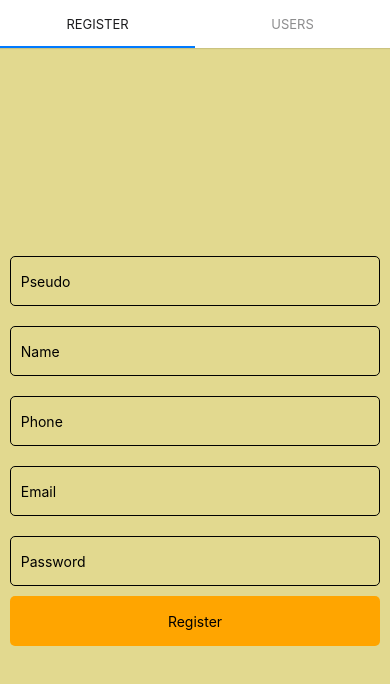
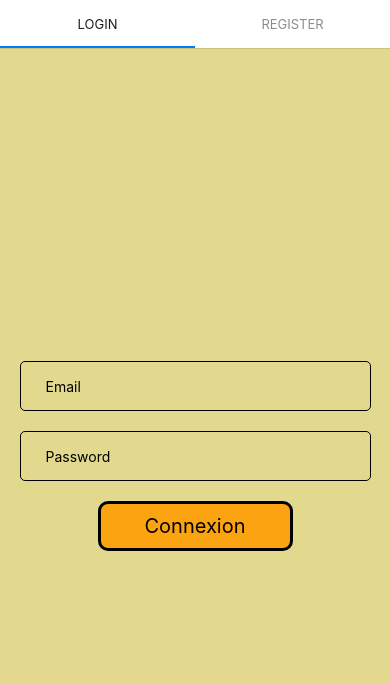
Before and after one commit to anhLEvn/messagerie-react-native, a React Native app: screen / in a window 390 px wide. Shown: the top 684 px of the page. Built offline with nearby package versions, Linux system fonts and the light colour scheme; no server answers; the database is empty.

Commit message:
show userlist

```diff
--- a/App.js
+++ b/App.js
@@ -1,25 +1,46 @@
 import { StatusBar } from 'expo-status-bar';
-import React from 'react';
+import React, { useState} from 'react';
 import { StyleSheet, Text, View } from 'react-native';
 import { NavigationContainer } from '@react-navigation/native';
 import { createMaterialTopTabNavigator } from '@react-navigation/material-top-tabs';
 import firebase from 'firebase';
 import Register from './vues/Register'
 import Users from './vues/Users'
+import Login from './vues/Login'
 
 
 
 const Tab = createMaterialTopTabNavigator();
 
 export default function App() {
+const [screen, setScreen] = useState(null);
+
+const returnLoginScreen = () => {
+  return <Login updateScreen = {setScreen}/>
+}
+
+if (screen === null) {
   return (
     <NavigationContainer >
     <Tab.Navigator>
+    <Tab.Screen name="Login" >{returnLoginScreen}</Tab.Screen>
       <Tab.Screen name="Register" component={Register} />
-      <Tab.Screen name="Users" component={Users} />
-      </Tab.Navigator>
+    </Tab.Navigator>
     </NavigationContainer>
   );
+
+}else{
+  return (
+    <Users/>
+    // <NavigationContainer >
+    // <Tab.Navigator>
+    //   <Tab.Screen name="Users" component={Users} />
+    //   </Tab.Navigator>
+    // </NavigationContainer>
+  );
+}
+
+
 }
 
 // const styles = StyleSheet.create({
--- /dev/null
+++ b/vues/Login.js
@@ -0,0 +1,92 @@
+import React, {useState, useRef} from 'react'
+import { View, Text, TextInput, TouchableOpacity, StyleSheet } from 'react-native'
+import firebase from 'firebase';
+
+
+
+export default function Login({updateScreen}) {
+
+    const [email, setEmail] = useState("")
+    const [password, setPassword] = useState("")
+
+    const emailRef = useRef();
+    const passwordRef = useRef();
+
+  const handleSubmit = () => {
+    firebase.auth().signInWithEmailAndPassword(email, password)
+    .then((userCredential) => {
+      // Signed in
+     // var user = userCredential.user;
+      updateScreen(email)
+      // ...
+    })
+    .catch((error) => {
+        resetForm();
+      //var errorCode = error.code;
+      var errorMessage = error.message;
+      console.log(errorMessage);
+    });
+
+  }
+
+  function resetForm(){
+
+    emailRef.current.setNativeProps({text: ""});
+    passwordRef.current.setNativeProps({text: ""});
+  }
+
+    return (
+        <View style={styles.container}>
+        <TextInput
+        style={styles.input}
+        placeholder="Email"
+        onChangeText={(e) => setEmail(e)}
+        ref={emailRef}
+      />
+      <TextInput
+        style={styles.input}
+        placeholder="Password"
+        onChangeText={(e) => setPassword(e)}
+        ref={passwordRef}
+        secureTextEntry = 'true'
+      />
+        <TouchableOpacity style={styles.button} onPress={handleSubmit}>
+            <Text style = {styles.text}>Connexion</Text>
+        </TouchableOpacity>
+
+        </View>
+    )
+}
+
+
+
+const styles = StyleSheet.create({
+    container:{
+      flex: 1,
+      width: "100%",
+      justifyContent: "center",
+      alignItems: "center",
+      backgroundColor: "#E2D98F"
+    },
+    input:{
+      width: "90%",
+      height: 50,
+      borderWidth: 1,
+      marginTop: 20,
+      paddingLeft: 25,
+      borderRadius: 5
+    },
+    button:{
+      width: "50%",
+      height: 50,
+      backgroundColor: "#fca311",
+      alignItems: "center",
+      justifyContent: "center",
+      borderRadius: 10,
+      borderWidth: 3,
+      marginTop: 20
+    },
+    text:{
+      fontSize: 20
+    }
+  })
--- a/vues/Register.js
+++ b/vues/Register.js
@@ -80,6 +80,7 @@ export default function Register(){
         placeholder="Password"
         onChangeText={(e) => setPassword(e)}
         ref={passwordRef}
+        secureTextEntry = 'true'
       />
       <TouchableOpacity style={styles.button} onPress={handleSubmit}>
         <Text>Register</Text>
@@ -90,27 +91,31 @@ export default function Register(){
 
 const styles = StyleSheet.create({
   container:{
+    flex: 1,
     width: "100%",
-    flex: 1,
-    backgroundColor: '#E2D98F',
+    justifyContent: "center",
+    alignItems: "center",
+    backgroundColor: "#E2D98F"
+  },
+  input:{
+    width: "90%",
+    height: 50,
+    borderWidth: 1,
+    marginTop: 20,
+    paddingLeft: 25,
+    borderRadius: 5
+  },
+  button:{
+    width: "50%",
+    height: 50,
+    backgroundColor: "#fca311",
     alignItems: "center",
     justifyContent: "center",
+    borderRadius: 10,
+    borderWidth: 3,
+    marginTop: 20
   },
-  input:{
-    width: "95%",
-    height: 50,
-    borderWidth:1,
-    borderRadius: 5,
-    paddingLeft: 10,
-    marginTop: 20,
-  },
-  button:{
-    height: 50,
-    width: "95%",
-    justifyContent: "center",
-    alignItems: "center",
-    borderRadius: 5,
-    margin: 10,
-    backgroundColor: "orange"
+  text:{
+    fontSize: 20
   }
 })
--- a/vues/Users.js
+++ b/vues/Users.js
@@ -2,10 +2,11 @@ import React, {useState, useEffect} from 'react';
 import {View, Text, StyleSheet, TouchableOpacity} from 'react-native';
 import firebase from 'firebase';
 
-export default function Users(){
+export default function Users({user}){
   const [users, setUsers] = useState([]);
 
   useEffect(() => {
+   // console.log(user);
     getUserListe();
   },[])
 
@@ -17,9 +18,19 @@ export default function Users(){
       querySnapshot.forEach((doc) => {
         // doc.data() is never undefined for query doc snapshots
         // console.log(doc.id, " => ", doc.data());
-        userstab.push(doc.data());
+        //userstab.push(doc.data());
+        const user = {
+          id: doc.id,
+          data: doc.data(),
+        }
+        userstab.push(user);
+
       });
-      setUsers(userstab);
+      const newuserstab = userstab.filter(item => item.id != user);
+      console.log(newuserstab);
+
+      setUsers(newuserstab);
+      //setUsers(userstab);
     });
   }
 
@@ -37,8 +48,8 @@ export default function Users(){
       } */}
       {
         users.map((user) => (
-          <TouchableOpacity key = {user.pseudo} style = {styles.user}>
-          <Text>{user.name}</Text>
+          <TouchableOpacity key = {user.id} style = {styles.user}>
+          <Text style={styles.text}>{user.data.name}</Text>
           </TouchableOpacity>
         ))
       }
@@ -49,7 +60,8 @@ export default function Users(){
 const styles = StyleSheet.create({
   container: {
     flex: 1,
-    width: 100,
+    width: '100%',
+    backgroundColor:'#E2D98F'
   },
   user: {
     height: 50,
@@ -57,7 +69,12 @@ const styles = StyleSheet.create({
     justifyContent: "center",
     alignItems: "center",
     marginTop: 10,
-    backgroundColor: '#E2D98F',
+    backgroundColor: 'nickel-light',
+    borderWidth: 1,
+    paddingLeft: 25,
+    paddingRight: 25,
+    borderRadius: 5
+
   },
   text: {
     fontSize:  20,
```
